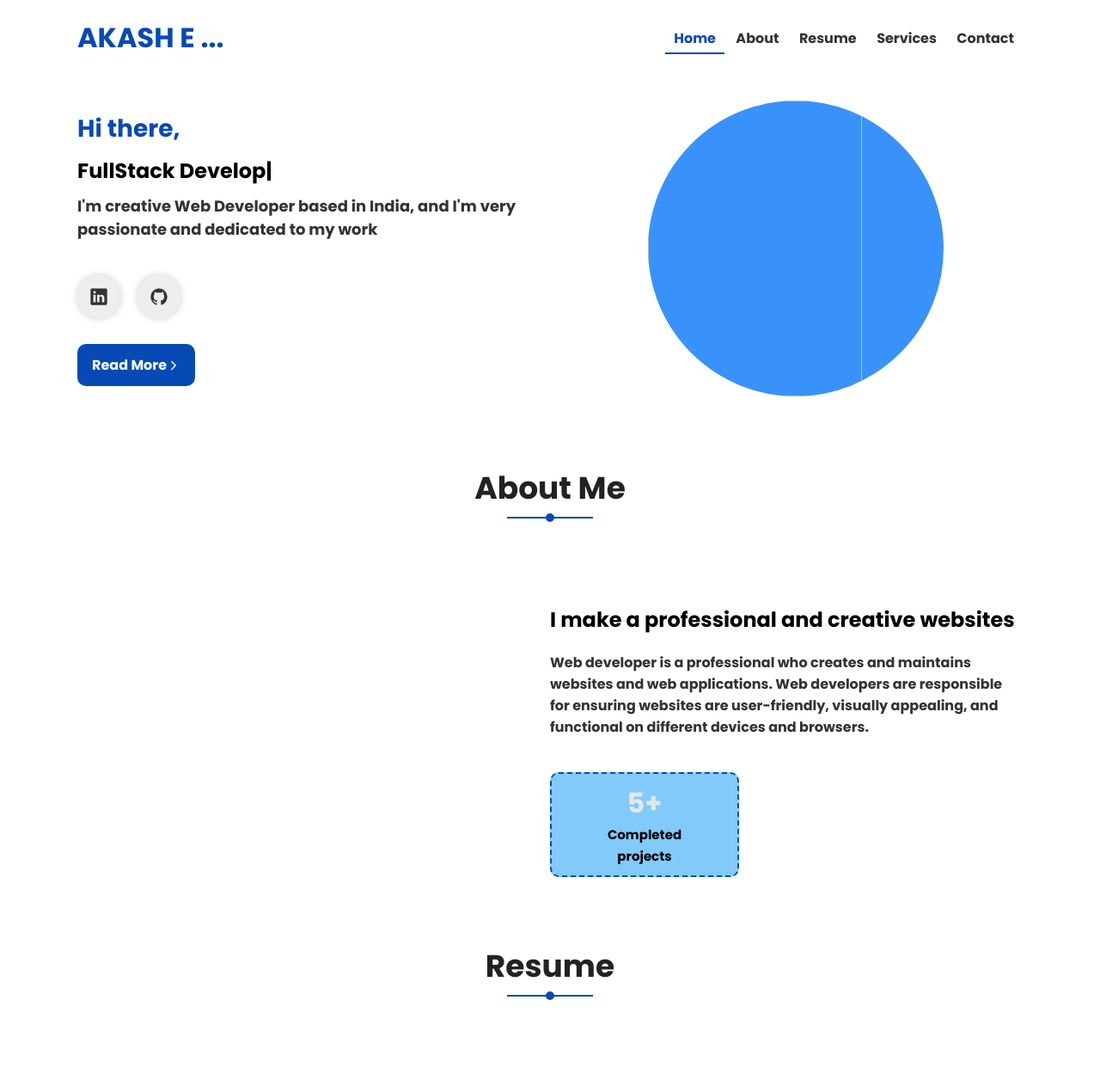
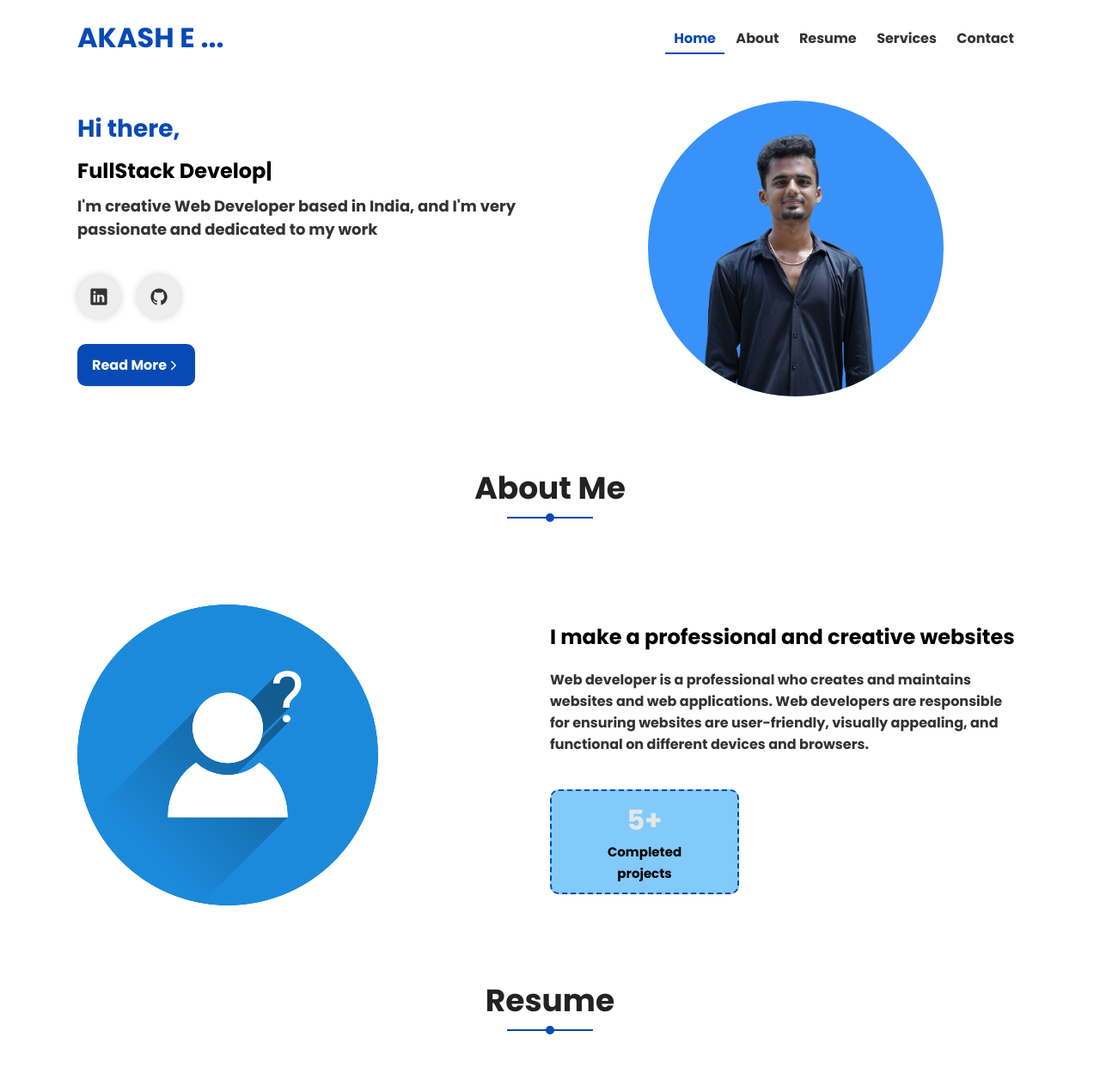
Before and after one commit to EAkash0511/Portfolio, a plain HTML site: page base.html in a window 1280 px wide. Shown: the top 1256 px of the page at 86% size. Drawn offline with nearby package versions, Linux system fonts and the light colour scheme.

Commit message:
Update base.html

```diff
--- a/base.html
+++ b/base.html
@@ -62,7 +62,7 @@
                         </a>
                 </div>
                 <div class="circle-frame">
-                    <img src="photo.png" alt="">
+                    <img src="assets/photo.png" alt="">
                 </div>
 
             </div>
@@ -73,7 +73,7 @@
             <h2 class="section-title">About Me</h2>
             <div class="about-container container grid">
                 <div class="about-img">
-                    <img src="about.png" alt="">
+                    <img src="assets/about.png" alt="">
                 </div>
                 <div class="about-content">
                     <h1>I make a professional and creative websites</h1>
```
